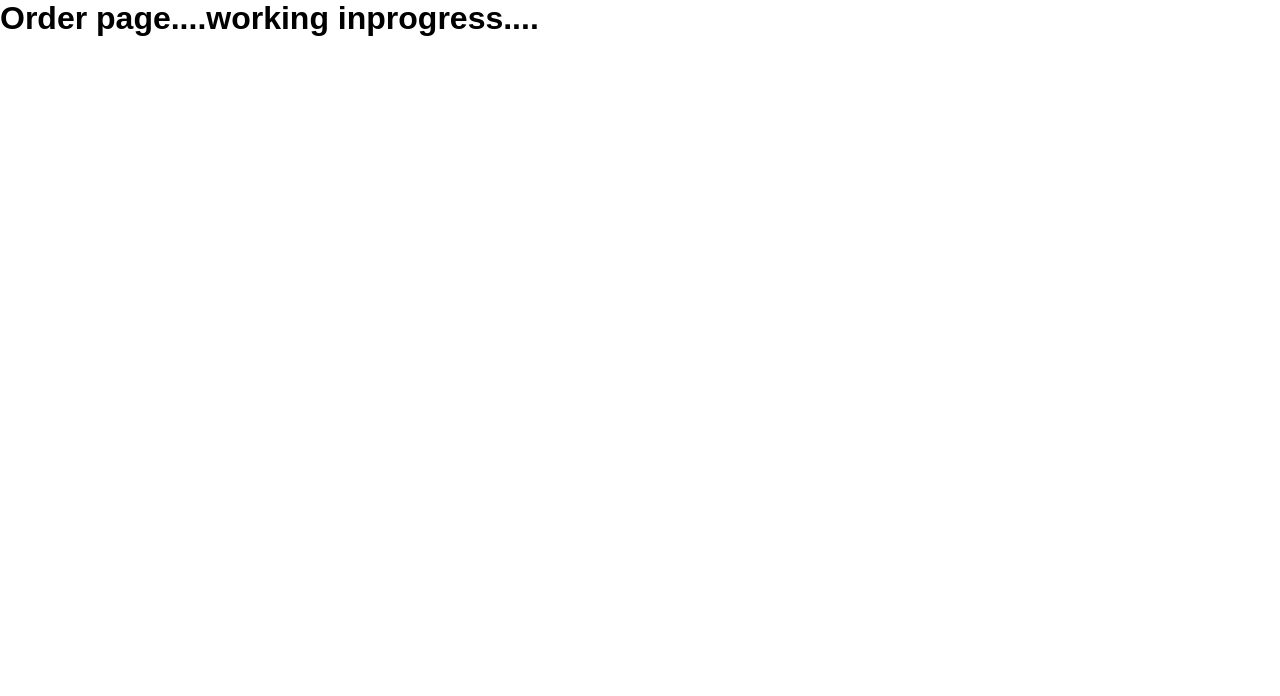
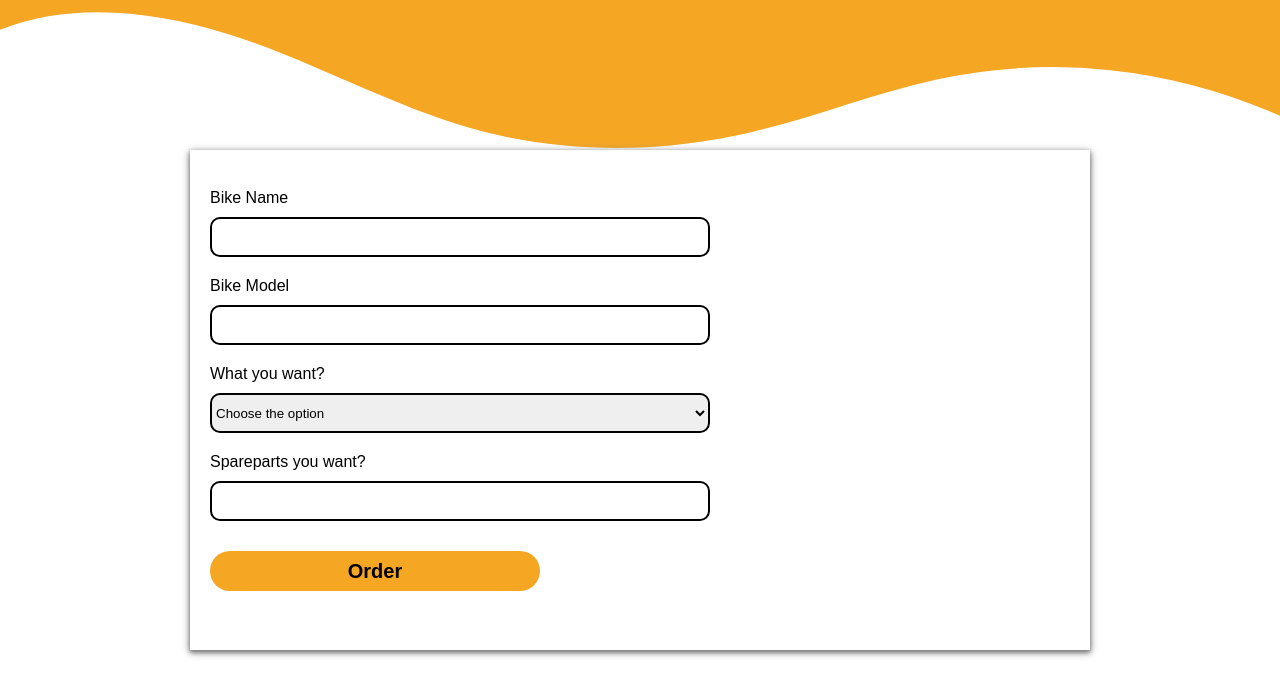
Before and after one commit to seyaduraja/hanifamotors, a React (Vite) app: page /order in a window 1280 px wide. Shown: the top 696 px of the page. Built offline with nearby package versions, Linux system fonts and the light colour scheme.

Commit message:
made lot of changes

```diff
--- /dev/null
+++ b/src/components/bookingbox.css
@@ -0,0 +1,72 @@
+.custom-shape-divider-top-1708097514 {
+    position: absolute;
+    top: 0;
+    left: 0;
+    width: 100%;
+    overflow: hidden;
+    line-height: 0;
+    transform: rotate(180deg);
+}
+
+.custom-shape-divider-top-1708097514 svg {
+    position: relative;
+    display: block;
+    width: calc(100% + 1.3px);
+    height: 150px;
+}
+
+.custom-shape-divider-top-1708097514 .shape-fill {
+    fill: #F5A623;
+}
+
+.body{
+    display: flex;
+    justify-content: center;
+    align-items: center;
+    min-height: 100vh;
+}
+
+
+.bookingbox{
+    height: 500px;
+    width: 900px;
+    box-shadow: 0px 2px 4px 0px grey , 0px 2px 8px 0px grey;
+    z-index: 1;
+    display: flex;
+    flex-direction: column;
+    justify-content: center;
+}
+
+.biginput{
+    width: 500px;
+    height: 40px;
+    margin: 10px 0px 20px 20px;
+    border: solid black 2px;
+    border-radius: 10px;
+
+}
+
+.biglabel{
+    margin-left: 20px;
+}
+
+#dropdown{
+    width: 500px;
+    height: 40px;
+    margin: 10px 0px 20px 20px;
+    border: solid black 2px;
+    border-radius: 10px;
+
+}
+
+.submitbutton{
+    height: 40px;
+    width: 330px;
+    margin: 10px 0px 20px 20px;
+    font-size: 20px;
+    border-radius: 20px;
+    border: none;
+    background-color: #F5A623;
+    font-weight: bold;
+
+}
--- /dev/null
+++ b/src/components/bookingbox.jsx
@@ -0,0 +1,61 @@
+import "./bookingbox.css"
+import {db} from "../configuration/firebase.jsx"
+import {collection , addDoc} from "firebase/firestore"
+import { useState } from "react";
+
+function Bookingbox() {
+    const [bikename , setbikename] = useState('');
+    const [bikemodel, setbikemodel] = useState('');
+    const [need,setneed] = useState('');
+    const [spare,setspare] = useState('');
+
+    const placeorder = async() => {
+        const usersCollectionRef = collection(db, "users"); //gets the root collection
+        const {idUser} = await addDoc(usersCollectionRef, {}); // Creates a new document in the root collection
+
+        const usersSubCollectionGeneralRef = collection(db,`users/${idUser}/general`); //Creates a sub collection in the just created document
+
+        const {idGeneral} = await addDoc(usersSubCollectionGeneralRef, { dataGeneral });
+
+
+    }
+
+
+
+
+
+
+
+
+
+   return(
+    <div className="body">
+   <div class="custom-shape-divider-top-1708097514">
+    <svg data-name="Layer 1" xmlns="http://www.w3.org/2000/svg" viewBox="0 0 1200 120" preserveAspectRatio="none">
+        <path d="M985.66,92.83C906.67,72,823.78,31,743.84,14.19c-82.26-17.34-168.06-16.33-250.45.39-57.84,11.73-114,31.07-172,41.86A600.21,600.21,0,0,1,0,27.35V120H1200V95.8C1132.19,118.92,1055.71,111.31,985.66,92.83Z" class="shape-fill"></path>
+    </svg>
+</div>
+
+    <div className="bookingbox">
+        <label htmlFor="bike_name" className="biglabel">Bike Name</label>
+        <input className="biginput" id="bike_name" type="text"  onChange={(e) => setbikename(e.target.value)}  />
+        <label htmlFor="bike_model" className="biglabel">Bike Model</label>
+        <input className="biginput" id="bike_model" type="text" onChange={(e) => setbikemodel(e.target.value)} />
+
+        <label htmlFor="dropdown" className="biglabel">What you want?</label>
+        <select name="dropdown" id="dropdown" onSelect={(e) => setneed(e.target.value)} >
+        <option value="">Choose the option</option>
+        <option value="scrap">Scrap</option>
+        <option value="Sparepart">sparepart</option>
+        </select>
+        <label htmlFor="whatspare" className="biglabel">Spareparts you want?</label>
+        <input type="text" className="biginput" id="whatspare"  onChange={(e) => setspare(e.target.value)} />
+        <button  onClick={placeorder}  className="submitbutton">Order</button>
+    </div>
+    </div>
+   )
+}
+
+
+
+export default Bookingbox
--- a/src/configuration/firebase.jsx
+++ b/src/configuration/firebase.jsx
@@ -1,7 +1,7 @@
 
 import { initializeApp } from "firebase/app";
 import {getAuth , GoogleAuthProvider} from "firebase/auth"
-
+import { getFirestore } from "firebase/firestore";
 
 const firebaseConfig = {
   apiKey: "AIzaSyAZ41VkOpCqxY7HosdVHgGW22hPNF7ceDA",
@@ -17,3 +17,4 @@ const firebaseConfig = {
 const app = initializeApp(firebaseConfig);
 export const auth = getAuth(app);
 export const googleProvider = new GoogleAuthProvider();
+export const db = getFirestore(app)
--- a/src/content.css
+++ b/src/content.css
@@ -40,8 +40,8 @@
 .signinput{
     height: 40px;
     width: 330px;
+    border-radius: 20px;
     margin: 20px;
-    border-radius: 20px;
     border: solid 2px;
     font-size: 20px;
 }
@@ -55,5 +55,9 @@
     border: none;
     background-color: #F5A623;
     font-weight: bold;
+}
+
+googlebutton{
+    height: 40px;
 
 }
--- a/src/content.jsx
+++ b/src/content.jsx
@@ -4,6 +4,8 @@ import {createUserWithEmailAndPassword,signInWithPopup} from "firebase/auth"
 import {auth} from "./configuration/firebase.jsx"
 import GoogleButton from 'react-google-button'
 import { googleProvider } from "./configuration/firebase.jsx"
+import {collection,addDoc,getDocs} from "firebase/firestore"
+import {db} from "./configuration/firebase.jsx"
 
 function Content() {
   const [email,setEmail] = useState('');
@@ -11,9 +13,15 @@ function Content() {
   console.log(auth?.currentUser?.email)
 
   const signIn = async() => {
-          await createUserWithEmailAndPassword(auth,email,Password)
+         const userCredential =  await createUserWithEmailAndPassword(auth,email,Password)
 
-         };
+         const data = await addDoc(collection(db,"users"),{
+          email : email,
+          userId : userCredential.user.uid
+         })
+         }
+
+
 
   const signInWithGoogle = async() => {
           await signInWithPopup(auth,googleProvider)
@@ -49,6 +57,6 @@ function Content() {
 
     );
 
-}
+    };
 
 export default Content
--- a/src/pages/order.jsx
+++ b/src/pages/order.jsx
@@ -1,9 +1,11 @@
+import Bookingbox from "../components/bookingbox"
+
 function Order() {
     return(
 
-        <div>
-            <h1>Order page....working inprogress....</h1>
-        </div>
+       <>
+       <Bookingbox/>
+       </>
     )
 
 }
```
